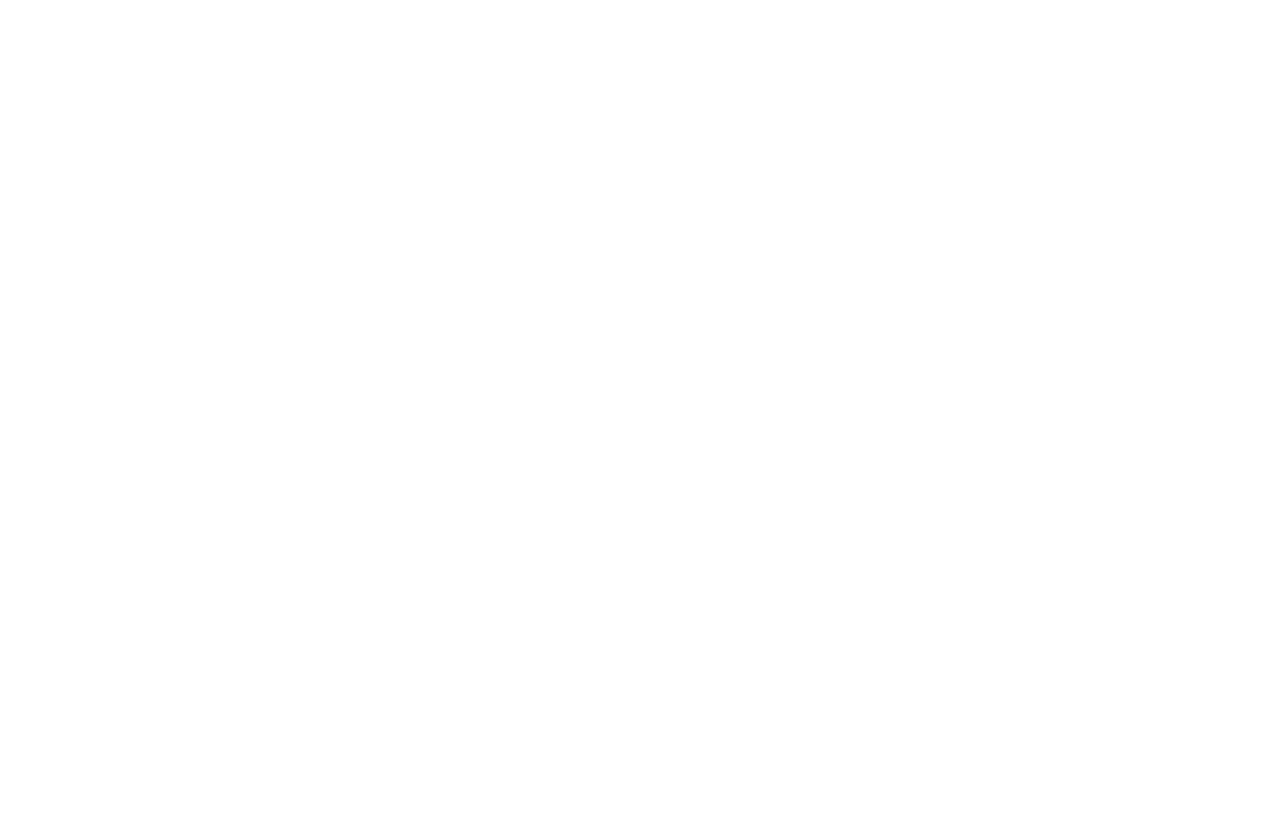
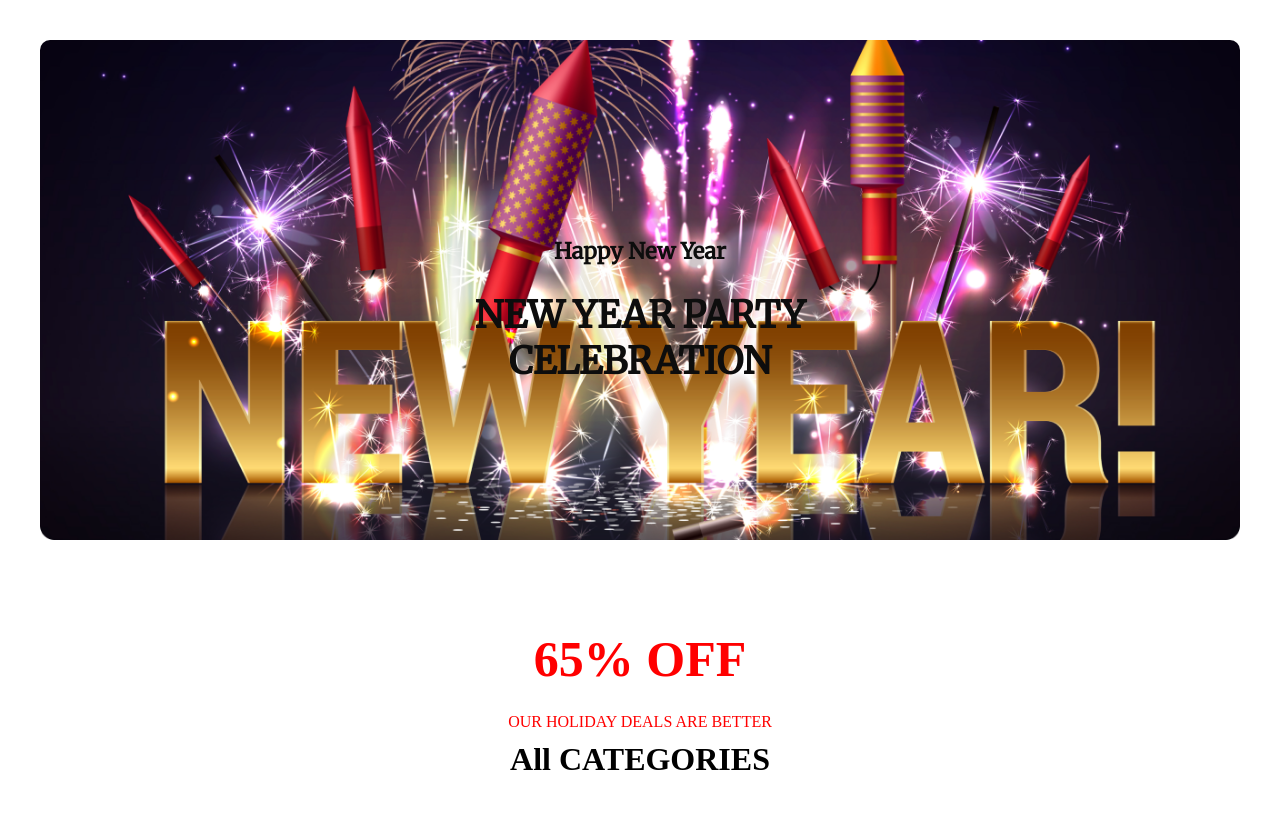
Before and after one commit to sultana-nadia/B9A-1, a plain HTML site: page index.html in a window 1280 px wide. Before the commit the page ends 800 px from the top, so only its background shows below. Drawn offline with Linux system fonts and the light colour scheme.

Commit message:
added main sec1

```diff
--- a/index.html
+++ b/index.html
@@ -4,8 +4,39 @@
     <meta charset="UTF-8">
     <meta name="viewport" content="width=device-width, initial-scale=1.0">
     <title>Assignment-1</title>
+
+    <link href='https://fonts.googleapis.com/css?family=Merriweather' rel='stylesheet'>
+
+    <link rel="stylesheet" href="styles/b9.css">
 </head>
 <body>
+    <header>
+        <div class="head-container">
+            <h4 class="first-head">Happy New Year</h4>
+            <h1 Class="head2">NEW YEAR PARTY CELEBRATION</h1>
+        </div>
+    </header>
+
+    <main>
+        <section class="sec1">
+        <div class="mainH-container">
+            <h1 class="off">65% OFF</h1>
+            <p class="deal">OUR HOLIDAY DEALS ARE BETTER</p>
+            <h2 class="all">All CATEGORIES</h2>
+        </div>
+        <div class="year-pic">
+            <img class= src="../B9A-1/resources/New Year Photo.png">
+        </div>
+
+        </section>
+
+    </main>
+
+    <footer>
+
+    </footer>
+
+
 
 </body>
 </html>
--- a/styles/b9.css
+++ b/styles/b9.css
@@ -0,0 +1,62 @@
+/* header part style */
+*{
+    margin: 0;
+    padding: 0;
+}
+.head-container{
+    text-align: center;
+    color:rgb(13, 13, 13);
+    padding: 200px 100px 50px 100px;
+}
+.first-head{
+    font-size: 22px;
+    margin-bottom: 0px;
+    line-height: 1;
+    font-family: Merriweather;
+}
+.head2{
+    font-size: 37px;
+    justify-content: space-around;
+    padding: 30px 300px;
+    font-weight: 900;
+    font-family: Merriweather;
+}
+header{
+    background-image: url("../resources/Banner\ Image.png");
+    background-repeat: no-repeat;
+    background-position: bottom;
+    background-size: cover;
+    margin:0 auto;
+    margin-top: 40px;
+    height: 500px;
+    width: 1200px;
+    border: 0;
+    border-radius: 10px;
+    margin-bottom: 90px;
+}
+/* maincontainer section1 */
+
+.mainH-container{
+    text-align: center;
+}
+.off{
+    font-size:50px;
+    color: red;
+    margin-bottom: 25px;
+}
+.deal{
+    color: red;
+    margin-bottom: 10px;
+}
+.all{
+    font-size: 32px;
+    margin-bottom: 40px;
+}
+.pic{
+    height: 500px;
+    width: 800px;
+    margin: 15px 400px;
+}
+/* .year-pic{
+    margin: 0 auto;
+} */
```
